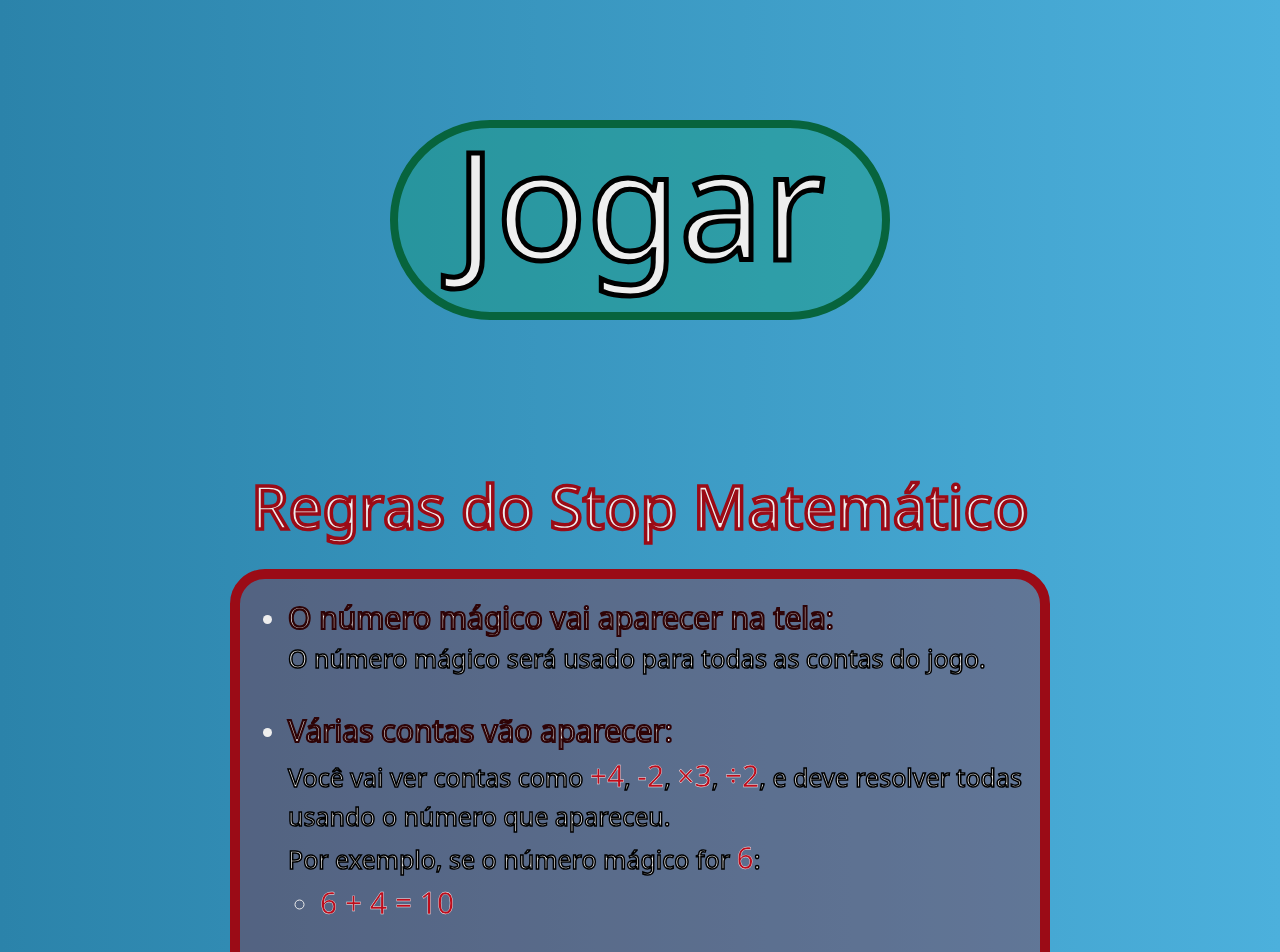
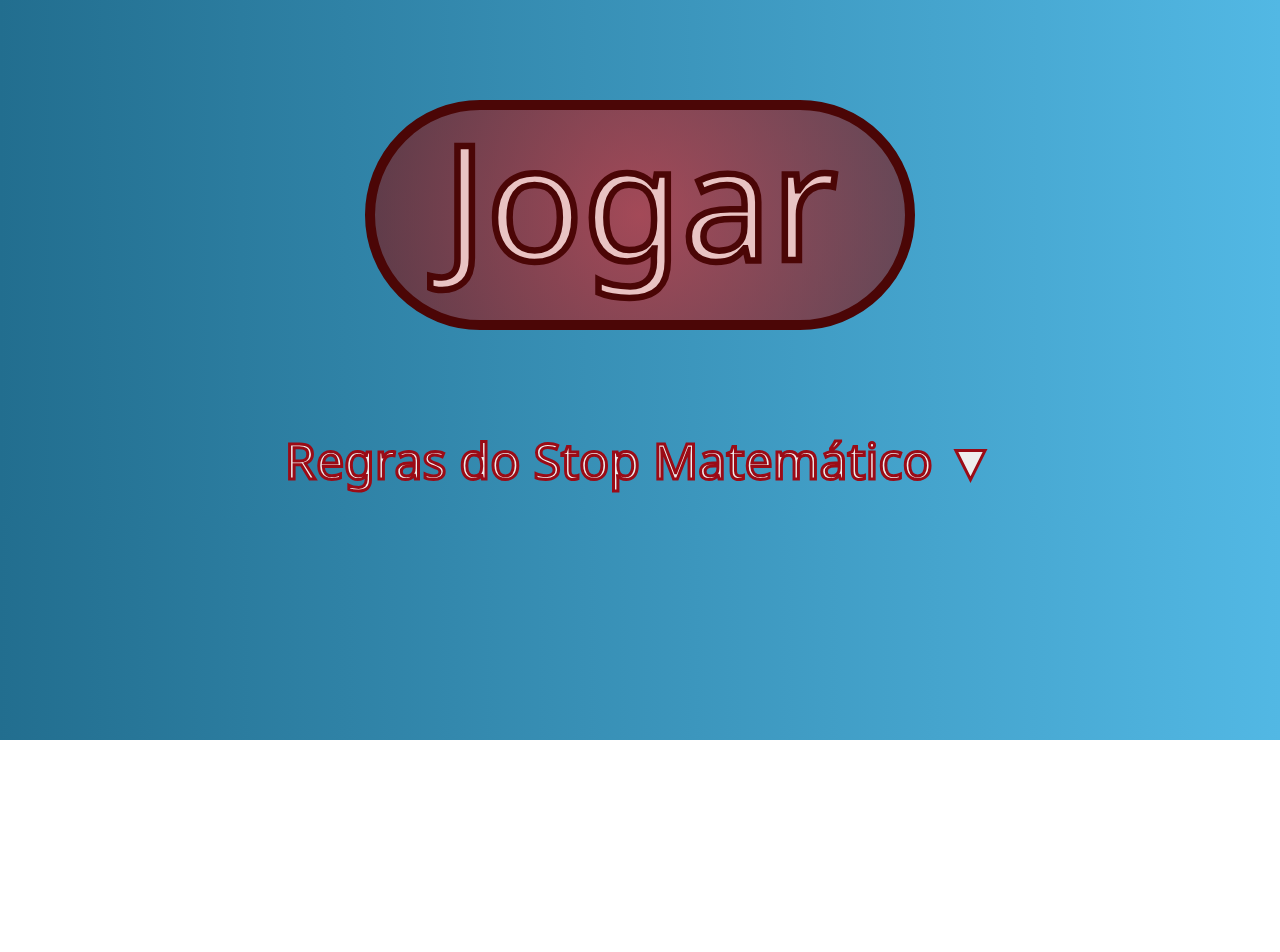
Before and after one commit to tiagopgbianchi/Jogando-com-logica-teste, a React (Vite) app: page /jogoStop in a window 1280 px wide. Shown: the part 60-1012 px from the top of the page. After the commit the page ends 800 px from the top, so only its background shows below. Built offline with nearby package versions, Linux system fonts and the light colour scheme; a web font is replaced by a local one.

Commit message:
RegrasStop
Mudei o botãod e jogar stop
Mudei as regras apra aprecerem quando clicar no botão de regras

```diff
--- a/src/App.css
+++ b/src/App.css
@@ -1,5 +1,5 @@
 body {
-    background: linear-gradient(to right, #2b83aa, #4cb0dc);
+    background: linear-gradient(to right, #226e8f, #52b8e4);
 }
 
 .body {
--- a/src/Stop/ButJogarStop.tsx
+++ b/src/Stop/ButJogarStop.tsx
@@ -10,7 +10,7 @@ function jogarStop() {
 
   return (
     <button className='button'onClick={jogarStop}>
-      Jogar
+      <span>Jogar</span>
     </button>
   );
 }
--- a/src/Stop/RegrasStop.tsx
+++ b/src/Stop/RegrasStop.tsx
@@ -1,38 +1,37 @@
+import { useState } from "react";
 import JogarStop from "./ButJogarStop";
 import "./Stop.css";
-function jogoStop(){
+
+function JogoStop() {
+  const [showRules, setShowRules] = useState(false);
+
+  const toggleRules = () => setShowRules(prev => !prev);
+
   return (
     <div className="regras">
+      <JogarStop />
 
-    <JogarStop></JogarStop>
-    <h2> Regras do Stop Matemático</h2>
-  <div className="boxRegras">
+      <h2 className="toggleButton" onClick={toggleRules}>
+        Regras do Stop Matemático {showRules ? "▲" : "▼"}
+      </h2>
+
+      {showRules && (
+  <div className="boxRegrasOverlay" onClick={toggleRules}>
+    <div className="boxRegras" onClick={(e) => e.stopPropagation()}>
       <ul>
         <li>
           <strong>O número mágico vai aparecer na tela:</strong><br />
           O número mágico será usado para todas as contas do jogo.
         </li>
-
         <li>
           <strong>Várias contas vão aparecer:</strong><br />
           Você vai ver contas como <code>+4</code>, <code>-2</code>, <code>×3</code>, <code>÷2</code>, e deve resolver todas usando o número que apareceu.<br />
-      Por exemplo, se o número mágico for <strong><code>6</code></strong>:<br />
-      <ul>
-        <li><code>6 + 4 = 10</code></li>
-        <li><code>6 × 3 = 18</code></li>
-      </ul>
-    </li>
-
-    <li>
-      <strong>Tudo na mesma tela:</strong><br />
-      As contas vão aparecer todas juntas, e você pode responder na ordem que quiser.
         </li>
 
         <li>
           <strong>Temporizador! </strong><br />
           Você tem um tempo para responder o máximo que conseguir. Quando o tempo acabar, o jogo termina.
         </li>
-
         <li>
           <strong>Veja sua pontuação:</strong><br />
           No final, o jogo mostra quantas você acertou e sua pontuação!
@@ -40,7 +39,9 @@ function jogoStop(){
       </ul>
     </div>
   </div>
-    )
+)}
+    </div>
+  );
 }
 
-export default jogoStop
+export default JogoStop;
--- a/src/Stop/Stop.css
+++ b/src/Stop/Stop.css
@@ -17,16 +17,34 @@
     margin-bottom: 30px;
 }
 .regras h2 {
-    font-size: 60px ;
-    -webkit-text-stroke: 3.5px #9b0b16;
+    font-size: 50px ;
+    -webkit-text-stroke: 3px #9b0b16;
     margin-bottom: 27px;
+    cursor: pointer;
+}
+.regras h2:hover{
+    color: #d1d0d0;
+    -webkit-text-stroke: 3px #800a14;
+    transform: scale(1.03);
 }
 .boxRegras {
     border: 10px solid #9b0b16;
-    background-color:  #9b0b1650;
+    background-color:  #6d0912b0;
     border-radius: 35px;
     padding: 16px;
     box-sizing: border-box;
+}
+.boxRegrasOverlay {
+    position: fixed;
+    top: 0;
+    left: 0;
+    width: 100%;
+    height: 100%;
+    background: rgba(0,0,0,0.1); /* translucent background */
+    display: flex;
+    justify-content: center;
+    align-items: center;
+    z-index: 1000;
 }
 code{
     font-family: "Cherry Bomb One", system-ui;
@@ -59,22 +77,31 @@ code{
     margin-top: -60px;
 }
 .button {
-  border: 8px solid #07643d;
-  background-color: #0b9b5f50;
+  border: 10px solid #4b0606 ;
+  background:
+    radial-gradient(circle,#e21e1ea0,#751111a0);
   border-radius: 120px;
   padding: 0 20px;
   box-sizing: border-box;
-  color: #eeeeee;
-  -webkit-text-stroke: 5px #000000;
-  font-size: 150px;
-  display: flex;              /* changed */
-  align-items: center;        /* added */
-  justify-content: center;    /* added */
+  color: #e9c3c3;
+  -webkit-text-stroke: 6.5px #4b0606;
+  font-size: 160px;
+  display: flex;
+  align-items: center;
+  justify-content: center;
   margin: 0 auto;
-  width: 500px;
-  height: 200px;
+  width: 550px;
+  height: 230px;
   text-align: center;
   padding-bottom: 35px;
-  margin-top: 150px;
-  margin-bottom: 150px;
+  margin-top: 130px;
+  margin-bottom: 100px;
 }
+.button:hover {
+    border: 10px solid #300404 ;
+    background:
+     radial-gradient(circle,#be1a1aa0,#570c0ca0);
+    transform: scale(1.03);
+    -webkit-text-stroke: 6.5px #300404;
+    color: #caa8a8;
+}
```
Lines whose indentation alone changed are shown as unchanged.
